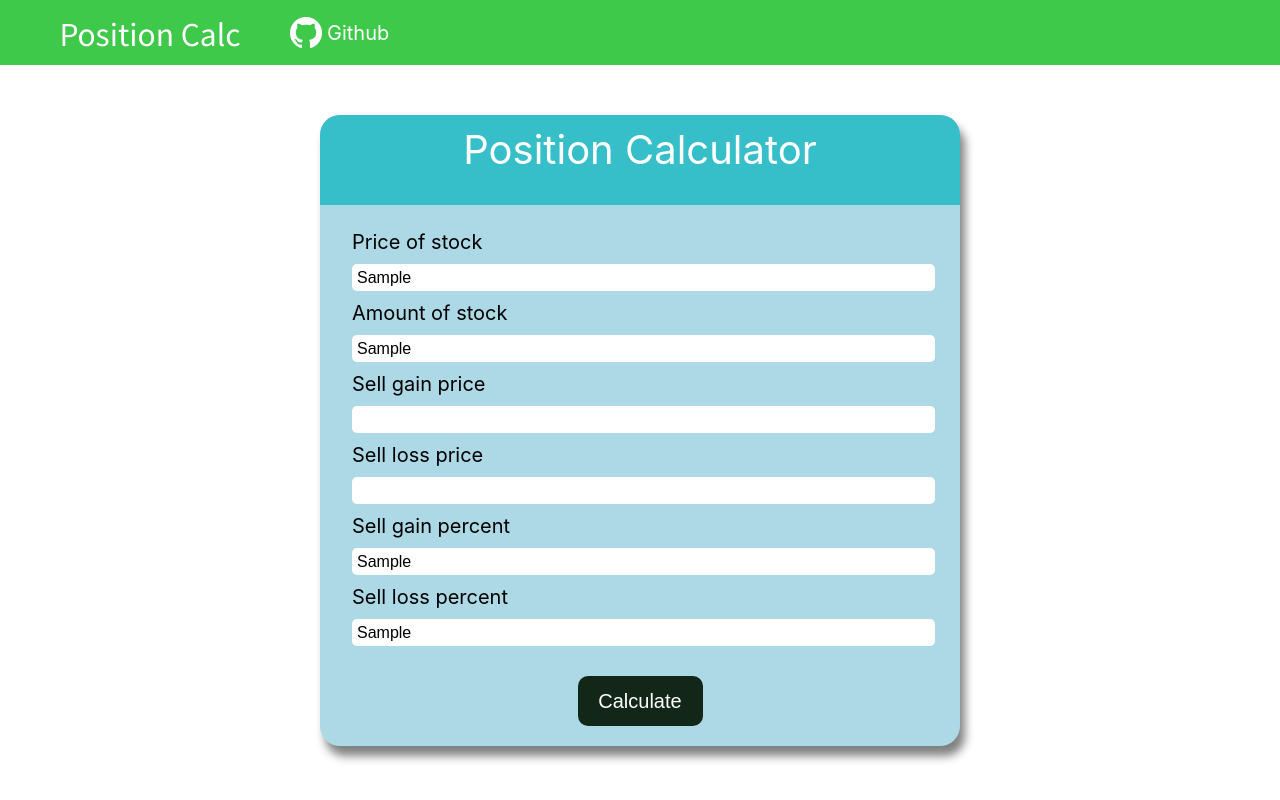
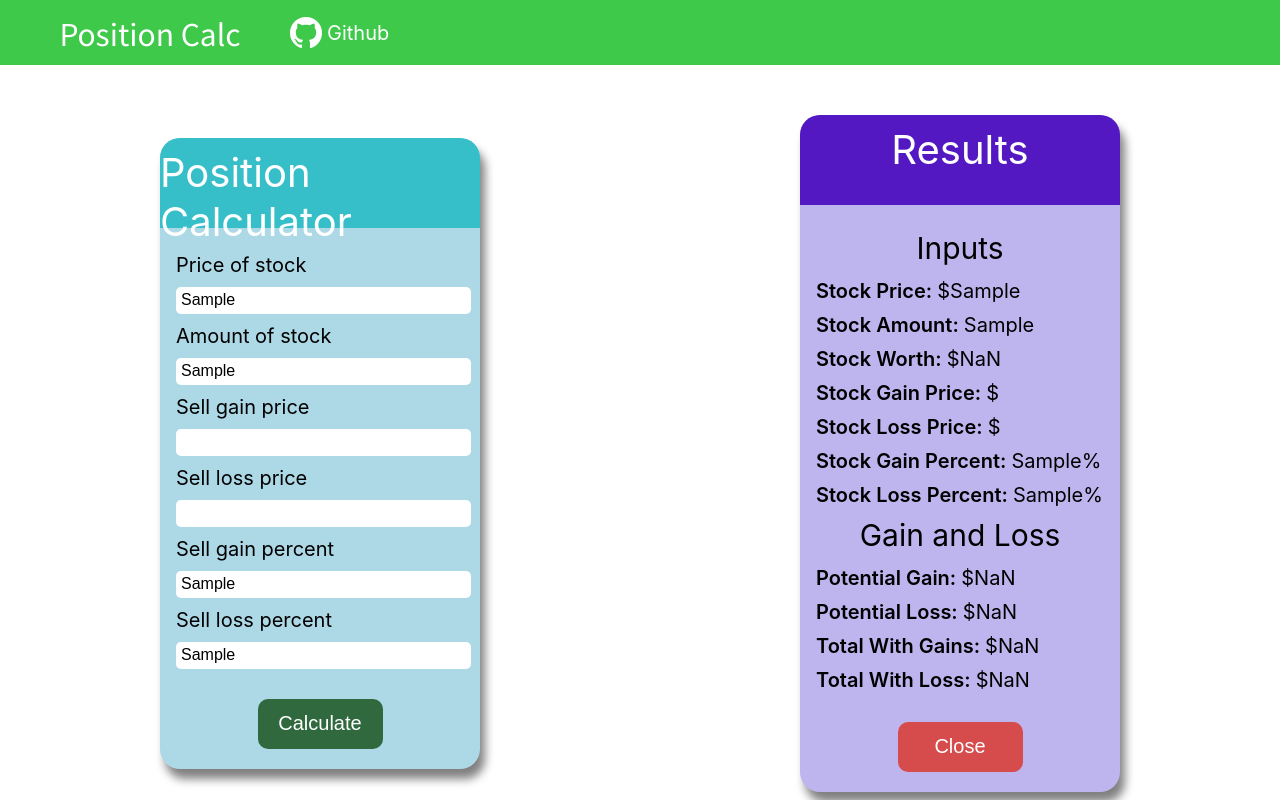
Before and after one commit to snekplex/position-calculator, a React (Create React App) app: page / in a window 1280 px wide. Both pictures are taken after typing "Sample", "Sample", "Sample", "Sample", "Sample", "Sample" into the empty fields and a click on the button "Calculate". Built offline with nearby package versions, Linux system fonts and the light colour scheme.

Commit message:
Able to calculate results and see them displayed

```diff
--- a/src/components/AppContainer.js
+++ b/src/components/AppContainer.js
@@ -6,20 +6,42 @@ import CalcContainer from './calculator/CalcContainer';
 import ResultContainer from './calculator/ResultContainer';
 
 class AppContainer extends React.Component {
-  state = {
-    resultsVisible: false,
-    calcResults: {}
+  constructor(props) {
+    super(props);
+    this.state = {
+      resultsVisible: false,
+      resultsInputs: {}
+    };
+
+    this.updateCalcResults = this.updateCalcResults.bind(this);
+    this.closeResults = this.closeResults.bind(this);
   }
 
   updateCalcResults(results) {
-    console.log(results);
+    this.setState({
+      resultsInputs: results
+    });
+    this.closeResults();
   };
+
+  closeResults() {
+    this.setState({
+      resultsVisible: !this.state.resultsVisible
+    });
+  }
 
   render () {
     return (
       <div className="app-container">
-        <CalcContainer calcFunc={this.updateCalcResults}/>
-        <ResultContainer calcResults={this.state.calcResults}/>
+        <CalcContainer
+          calcFunc={this.updateCalcResults}
+          closeFunc={this.closeResults}
+        />
+        <ResultContainer
+          visible={this.state.resultsVisible}
+          inputs={this.state.resultsInputs}
+          closeFunc={this.closeResults}
+        />
       </div>
     )
   }
--- a/src/components/calculator/CalcContainer.js
+++ b/src/components/calculator/CalcContainer.js
@@ -8,7 +8,10 @@ class CalcContainer extends React.Component {
   render () {
     return (
       <div className="calc-container">
-        <PositionCalculator resultFunc={this.props.calcFunc}/>
+        <PositionCalculator
+          resultFunc={this.props.calcFunc}
+          closeFunc={this.props.closeFunc}
+        />
       </div>
     )
   }
--- a/src/components/calculator/PositionCalcResult.js
+++ b/src/components/calculator/PositionCalcResult.js
@@ -6,6 +6,68 @@ class PositionCalcResult extends React.Component {
   render () {
     return (
       <div className="position-calc-result">
+        <div className="result-header">
+          Results
+        </div>
+        <div className="result-section">
+          <div className="result-section-title">
+            Inputs
+          </div>
+          <div className="result-detail">
+            <label>Stock Price: </label>
+            <span>${this.props.inputs.stockPrice}</span>
+          </div>
+          <div className="result-detail">
+            <label>Stock Amount: </label>
+            <span>{this.props.inputs.stockAmount}</span>
+          </div>
+          <div className="result-detail">
+            <label>Stock Worth: </label>
+            <span>${this.props.inputs.stockWorth}</span>
+          </div>
+          <div className="result-detail">
+            <label>Stock Gain Price: </label>
+            <span>${this.props.inputs.sellGainPrice}</span>
+          </div>
+          <div className="result-detail">
+            <label>Stock Loss Price: </label>
+            <span>${this.props.inputs.sellLossPrice}</span>
+          </div>
+          <div className="result-detail">
+            <label>Stock Gain Percent: </label>
+            <span>{this.props.inputs.sellGainPercent}%</span>
+          </div>
+          <div className="result-detail">
+            <label>Stock Loss Percent: </label>
+            <span>{this.props.inputs.sellLossPercent}%</span>
+          </div>
+        </div>
+        <div className="result-section">
+          <div className="result-section-title">
+            Gain and Loss
+          </div>
+          <div className="result-detail">
+            <label>Potential Gain: </label>
+            <span>${this.props.inputs.potentialGain}</span>
+          </div>
+          <div className="result-detail">
+            <label>Potential Loss: </label>
+            <span>${this.props.inputs.potentialLoss}</span>
+          </div>
+          <div className="result-detail">
+          <label>Total With Gains: </label>
+          <span>${this.props.inputs.totalWithGains}</span>
+        </div>
+          <div className="result-detail">
+            <label>Total With Loss: </label>
+            <span>${this.props.inputs.totalWithLoss}</span>
+          </div>
+        </div>
+        <div className="result-footer">
+          <button className="result-close-btn" onClick={() => this.props.closeFunc()}>
+            Close
+          </button>
+        </div>
       </div>
     )
   }
--- a/src/components/calculator/PositionCalculator.js
+++ b/src/components/calculator/PositionCalculator.js
@@ -9,7 +9,12 @@ class PositionCalculator extends React.Component {
     sellGainPrice: '',
     sellLossPrice: '',
     sellGainPercent: '',
-    sellLossPercent: ''
+    sellLossPercent: '',
+    stockWorth: '',
+    potentialGain: '',
+    potentialLoss: '',
+    totalWithGains: '',
+    totalWithLoss: ''
   }
 
   setStockPrice(price) {
@@ -88,6 +93,29 @@ class PositionCalculator extends React.Component {
     this.setState({ sellLossPercent: sellLossPercent });
   }
 
+  calculateResults() {
+    const stockPrice = parseFloat(this.state.stockPrice);
+    const stockAmount = parseFloat(this.state.stockAmount);
+    const stockGainPrice = parseFloat(this.state.sellGainPrice);
+    const stockLossPrice = parseFloat(this.state.sellLossPrice);
+
+    const stockWorth = stockPrice * stockAmount;
+    const potentialGains = (stockGainPrice - stockPrice) * stockAmount;
+    const potentialLoss = (stockPrice - stockLossPrice) * stockAmount;
+
+    const totalWithGains = stockWorth + potentialGains;
+    const totalWithLoss = stockWorth - potentialLoss;
+
+    this.setState({
+      stockWorth: stockWorth.toFixed(2),
+      potentialGain: potentialGains.toFixed(2),
+      potentialLoss: potentialLoss.toFixed(2),
+      totalWithGains: totalWithGains.toFixed(2),
+      totalWithLoss: totalWithLoss.toFixed(2)
+    }, () => this.props.resultFunc(this.state));
+
+  }
+
   render () {
     return (
       <div className="position-calc">
@@ -124,7 +152,7 @@ class PositionCalculator extends React.Component {
           </form>
         </div>
         <div className="position-calc-footer">
-          <button className="calc-submit-btn" onClick={() => this.props.resultFunc(this.state)}>Calculate</button>
+          <button className="calc-submit-btn" onClick={() => this.calculateResults()}>Calculate</button>
         </div>
       </div>
     )
--- a/src/components/calculator/ResultContainer.js
+++ b/src/components/calculator/ResultContainer.js
@@ -5,10 +5,14 @@ import '../../scss/ResultContainer.scss';
 import PositionCalcResult from './PositionCalcResult';
 
 class ResultContainer extends React.Component {
+
   render () {
     return (
-      <div className="calc-result-container">
-        <PositionCalcResult/>
+      <div className={`calc-result-container ${this.props.visible ? '' : 'closed'}`}>
+        <PositionCalcResult
+          closeFunc={this.props.closeFunc}
+          inputs={this.props.inputs}
+        />
       </div>
     )
   }
--- a/src/scss/CalcResult.scss
+++ b/src/scss/CalcResult.scss
@@ -1,6 +1,80 @@
 .position-calc-result {
     display: flex;
     flex-direction: column;
+    width: 50%;
+    height: 100%;
+    background: rgb(191, 181, 238);
+    border-radius: 20px;
+    margin-top: 50px;
+    box-shadow: 5px 10px 10px gray;
+}
+
+.result-header {
+    display: flex;
+    align-self: center;
+    justify-content: center;
+    width: 100%;
+    height: 70px;
+    background: rgb(83, 24, 194);
+    color: #ffffff;
+    font-size: 40px;
+    padding: 10px 0px;
+    margin-bottom: 25px;
+    border-top-left-radius: 20px;
+    border-top-right-radius: 20px;
+}
+
+.result-section {
+    display: flex;
+    flex-direction: column;
+    align-items: flex-start;
     width: 100%;
     height: 100%;
+    font-size: 20px;
+
+    .result-section-title {
+        display: flex;
+        align-items: center;
+        justify-content: center;
+        width: 100%;
+        height: 100%;
+        font-size: 30px;
+        margin-bottom: 4%;
+        text-align: center;
+    }
+
+    .result-detail {
+        padding-left: 5%;
+        margin-bottom: 10px;
+
+        label {
+            font-weight: 600;
+        }
+    }
+
 }
+
+.result-footer {
+    display: flex;
+    align-items: center;
+    justify-content: center;
+    width: 100%;
+    height: 100%;
+    margin: 20px 0px;
+
+    .result-close-btn {
+        width: 125px;
+        height: 50px;
+        font-size: 20px;
+        border: none;
+        border-radius: 10px;
+        background: #d64b4b;
+        color: #ffffff;
+        cursor: pointer;
+
+        &:hover {
+            transition: ease-in-out 0.3s;
+            background: #ff0000;
+        }
+    }
+}
--- a/src/scss/PositionCalculator.scss
+++ b/src/scss/PositionCalculator.scss
@@ -62,7 +62,7 @@
             font-size: 20px;
             border: none;
             border-radius: 10px;
-            background: #122717;
+            background: #30693e;
             color: #ffffff;
             cursor: pointer;
 
--- a/src/scss/ResultContainer.scss
+++ b/src/scss/ResultContainer.scss
@@ -1,6 +1,11 @@
 .calc-result-container {
-    display: none;
-    flex-direction: column;
+    display: flex;
+    align-items: center;
+    justify-content: center;
     width: 100%;
     height: 100%;
 }
+
+.calc-result-container.closed {
+    display: none;
+}
```
